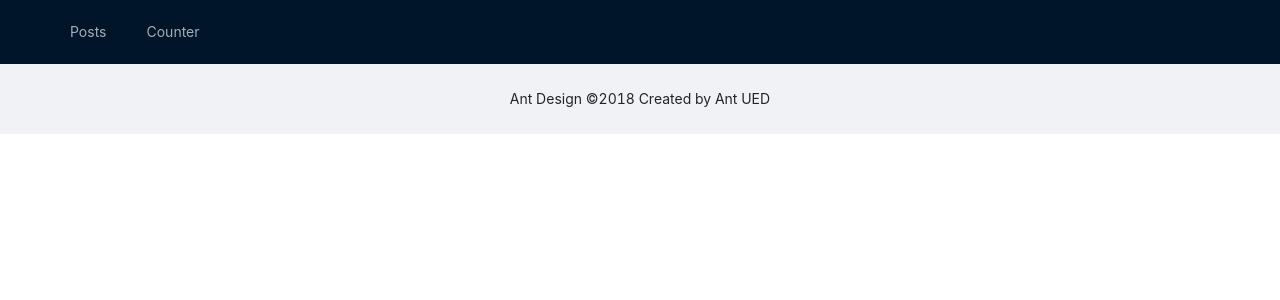
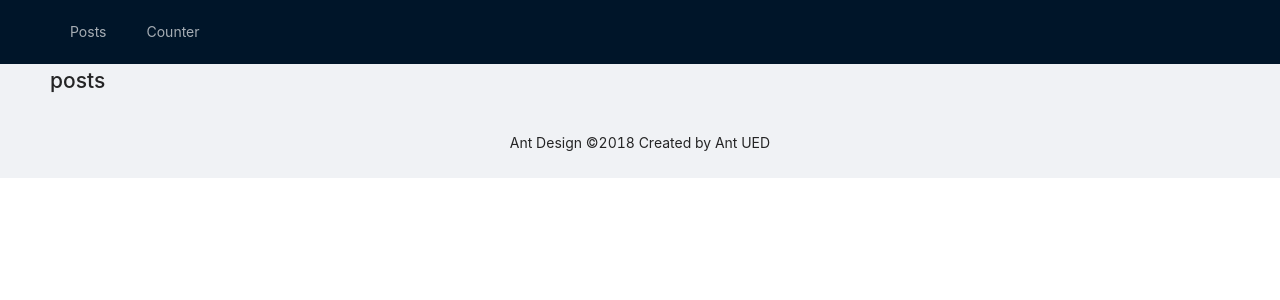
Before and after one commit to thienok990/Fetch-Data, a React (Create React App) app: page / in a window 1280 px wide. Shown: the top 300 px of the page. Built offline with nearby package versions, Linux system fonts and the light colour scheme.

Commit message:
Change UI layout when run start

```diff
--- a/src/Layout.tsx
+++ b/src/Layout.tsx
@@ -29,6 +29,7 @@ const App: React.FC = () => {
       <Content style={{ padding: "0 50px" }}>
         <div className="site-layout-content">
           <Routes>
+            <Route path="/" element={<h1>posts</h1>} />
             <Route path="/post" element={<PostPage />} />
             <Route path="/counter" element={<CounterPage />} />
           </Routes>
```
